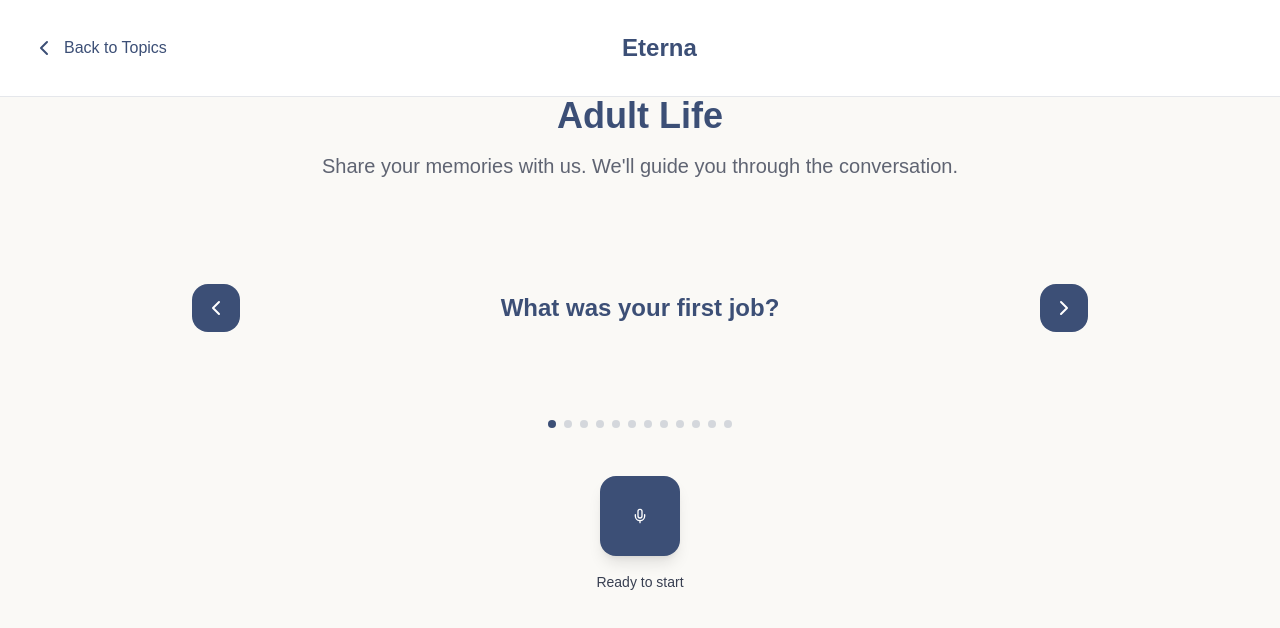
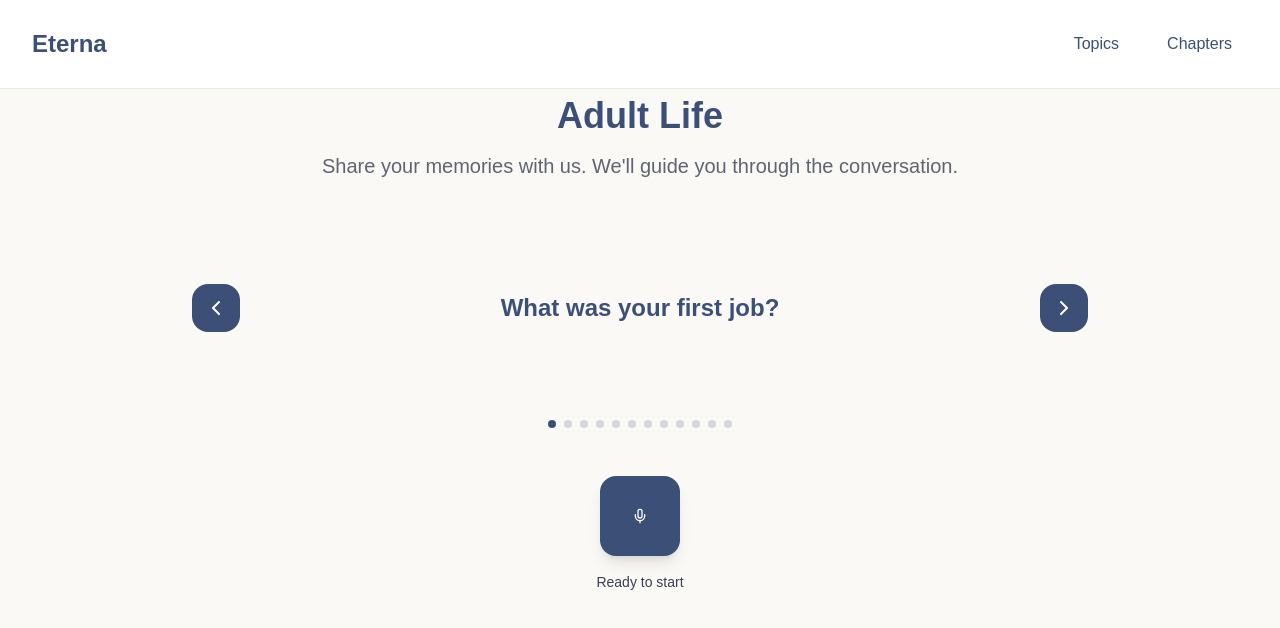
Before and after one commit to HamidMoopen/memo-ai, a Next.js app: page /record/adult-life in a window 1280 px wide. Shown: the top 628 px of the page. Built offline with nearby package versions, Linux system fonts and the light colour scheme.

Commit message:
record page

```diff
--- a/src/app/record/[category]/page.tsx
+++ b/src/app/record/[category]/page.tsx
@@ -24,14 +24,25 @@ export default async function Page({ params }: PageProps) {
           <div className="container mx-auto px-8 py-6">
             <div className="flex items-center justify-between">
               <Link
-                href="/topics"
-                className="text-[#3c4f76] hover:text-[#2a3b5a] transition-colors flex items-center gap-2"
+                href="/dashboard"
+                className="text-2xl font-bold text-[#3c4f76] hover:text-[#2a3b5a] transition-colors"
               >
-                <ChevronLeft className="w-6 h-6" />
-                <span>Back to Topics</span>
+                Eterna
               </Link>
-              <h1 className="text-2xl font-bold text-[#3c4f76]">Eterna</h1>
-              <div className="w-24 opacity-0">Back to Topics</div>
+              <div className="flex items-center gap-4">
+                <Link
+                  href="/topics"
+                  className="text-[#3c4f76] hover:text-[#2a3b5a] transition-colors px-4 py-2 rounded-lg hover:bg-gray-100"
+                >
+                  Topics
+                </Link>
+                <Link
+                  href="/dashboard/chapters"
+                  className="text-[#3c4f76] hover:text-[#2a3b5a] transition-colors px-4 py-2 rounded-lg hover:bg-gray-100"
+                >
+                  Chapters
+                </Link>
+              </div>
             </div>
           </div>
         </div>
```
